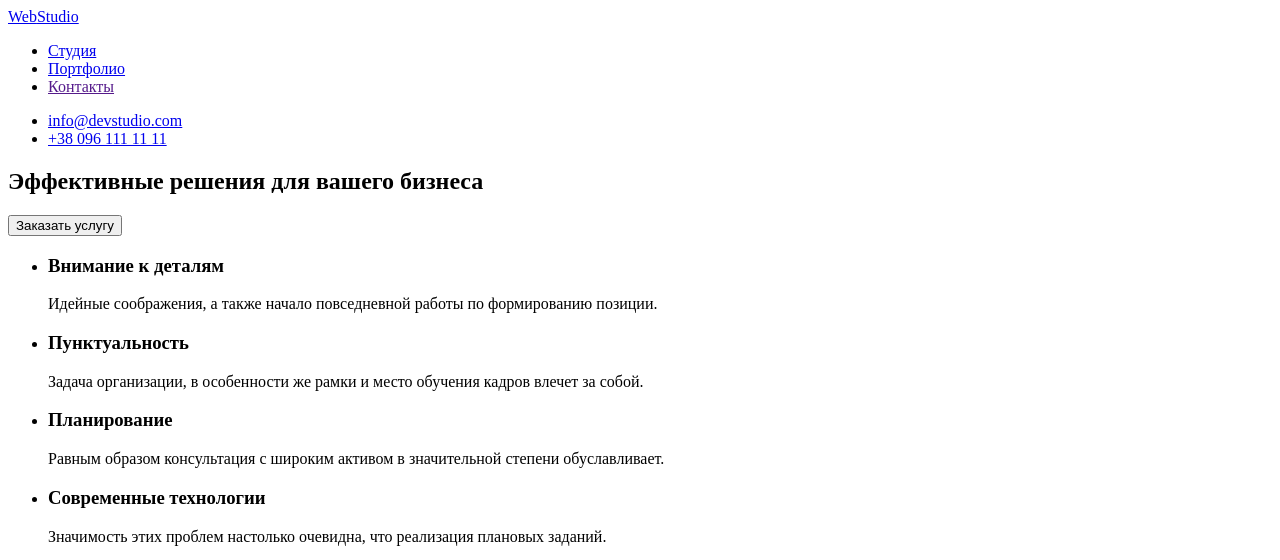
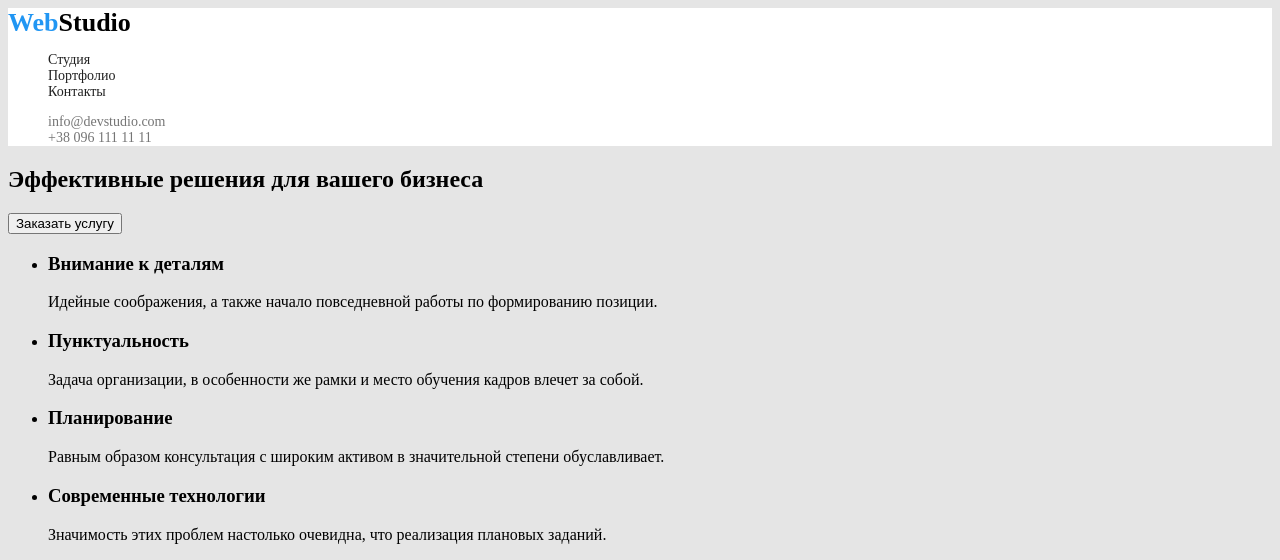
Before and after one commit to AndreyOvchynnikov/homework2-css, a plain HTML site: page index.html in a window 1280 px wide. Shown: the top 560 px of the page. Drawn offline with Linux system fonts and the light colour scheme.

Commit message:
header css style

```diff
--- /dev/null
+++ b/css/styles.css
@@ -0,0 +1,52 @@
+body {
+background-color: #E5E5E5;
+}
+.header {
+    background-color: #FFFFFF;
+    font-size: 14px;
+}
+.nav-list {
+    font-weight: 500;
+    list-style-type: none;
+}
+.nav-list-item {
+text-decoration: none;
+color: #212121;
+}
+.nav-list-item:focus {
+    color: #2196F3;
+}
+.nav-list-item:hover {
+   color: #2196F3
+}
+.header-part-right {
+    font-weight: 500;
+    list-style-type: none;
+}
+.header-part-right-item {
+    color: #757575;
+    text-decoration: none;
+}
+.header-part-right-item:focus {
+    color: #2196F3;
+}
+.header-part-right-item:hover {
+    color: #2196F3;
+}
+.header-logo {
+    text-decoration: none;
+    font-weight: 700;
+    color: #000000;
+    font-size: 26px;
+}
+.header-logo:hover {
+    text-decoration: underline;
+    text-decoration-color: #2196F3;
+}
+.header-logo:focus {
+    text-decoration: underline;
+    text-decoration-color: #2196F3;
+}
+.header-logo-left-part {
+    color: #2196F3;
+}
--- a/index.html
+++ b/index.html
@@ -5,31 +5,36 @@
     <meta charset="UTF-8" />
     <meta http-equiv="X-UA-Compatible" content="IE=edge" />
     <meta name="viewport" content="width=device-width, initial-scale=1.0" />
+    <link rel="stylesheet" href="./css/styles.css" />
     <title>Главная</title>
 </head>
 
+</body>
+
+</html>
+
 <body>
-    <header>
-        <nav>
-            <a href="index.html" lang="en"><span>Web</span>Studio</a>
-            <ul>
-                <li>
-                    <a href="index.html">Студия</a>
+    <header class="header">
+        <nav class="nav">
+            <a class="header-logo" href="index.html" lang="en"><span class="header-logo-left-part">Web</span>Studio</a>
+            <ul class="nav-list">
+                <li class="nav-list-list">
+                    <a class="nav-list-item" href="index.html">Студия</a>
+                </li>
+                <li class="nav-list-list">
+                    <a class="nav-list-item" href="portfolio.html">Портфолио</a>
                 </li>
                 <li>
-                    <a href="portfolio.html">Портфолио</a>
-                </li>
-                <li>
-                    <a href="">Контакты</a>
+                    <a class="nav-list-item" href="">Контакты</a>
                 </li>
             </ul>
         </nav>
-        <ul>
+        <ul class="header-part-right">
             <li>
-                <a href="mailto:info@devstudio.com">info@devstudio.com</a>
+                <a class="header-part-right-item" href="mailto:info@devstudio.com">info@devstudio.com</a>
             </li>
             <li>
-                <a href="tel:+380961111111">+38 096 111 11 11</a>
+                <a class="header-part-right-item" href="tel:+380961111111">+38 096 111 11 11</a>
             </li>
         </ul>
     </header>
```
Also changed, not shown: portfolio.html (+1 -0 lines).
